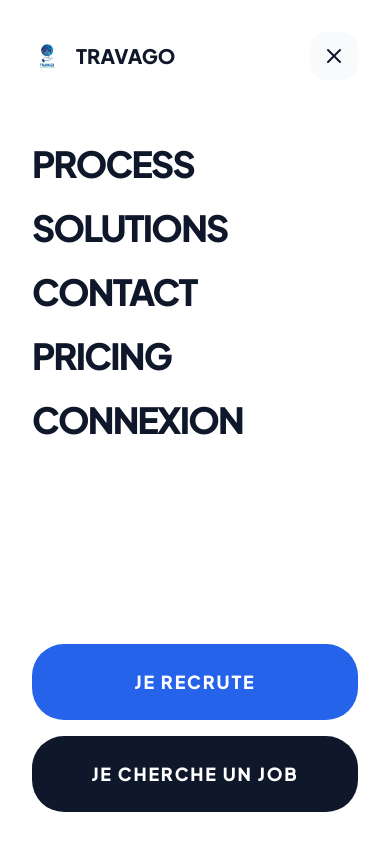
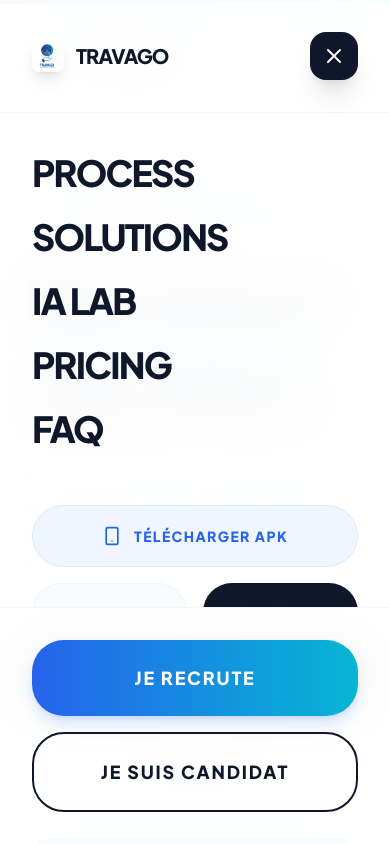
Before and after one commit to Jul2408/travago, a Next.js app in the folder frontend/: page / in a window 390 px wide. Both pictures are taken after a click on the button 341 px from the left and 64 px from the top of the page. Shown: the top 844 px of the page. Built offline with nearby package versions, Linux system fonts and the light colour scheme.

Commit message:
Add APK download button and overhaul mobile menu for better UX and visibility

```diff
--- a/frontend/app/globals.css
+++ b/frontend/app/globals.css
@@ -7,11 +7,17 @@
   --foreground: #0f172a;
 }
 
-@media (prefers-color-scheme: dark) {
-  :root {
-    --background: #0a0a0a;
-    --foreground: #f8fafc;
-  }
+/* Force light colors for form elements to avoid white-on-white in automatic dark mode */
+input,
+textarea,
+select,
+button {
+  color: #0f172a;
+}
+
+input::placeholder,
+textarea::placeholder {
+  color: #94a3b8;
 }
 
 * {
--- a/frontend/app/page.tsx
+++ b/frontend/app/page.tsx
@@ -93,6 +93,10 @@ export default function Home() {
               <Link key={item} href={`#${item.toLowerCase().replace(' ', '')}`} className="text-[10px] font-black uppercase tracking-widest text-slate-500 hover:text-blue-600 transition-colors">{item}</Link>
             ))}
             <div className="h-4 w-px bg-slate-200"></div>
+            <Link href="/travago.apk" download className="flex items-center space-x-2 bg-blue-50 text-blue-600 px-4 py-2 rounded-xl text-[10px] font-black uppercase tracking-widest hover:bg-blue-600 hover:text-white transition-all">
+              <Smartphone size={14} />
+              <span>Télécharger APK</span>
+            </Link>
             <Link href="/login" className="text-[10px] font-black uppercase tracking-widest text-slate-900 hover:text-blue-600 transition-colors">Connexion</Link>
             <Link href="/register" className="bg-slate-900 text-white px-8 py-3.5 rounded-2xl text-[10px] font-black uppercase tracking-widest hover:bg-blue-600 hover:shadow-2xl transition-all">S'inscrire</Link>
           </div>
@@ -106,24 +110,96 @@ export default function Home() {
       {/* Mobile Menu */}
       <AnimatePresence>
         {mobileMenuOpen && (
-          <motion.div initial={{ opacity: 0, x: '100%' }} animate={{ opacity: 1, x: 0 }} exit={{ opacity: 0, x: '100%' }} transition={{ type: "spring", damping: 25 }} className="fixed inset-0 z-[100] bg-white p-8 flex flex-col">
-            <div className="flex justify-between items-center mb-16">
+          <motion.div
+            initial={{ opacity: 0, x: '100%' }}
+            animate={{ opacity: 1, x: 0 }}
+            exit={{ opacity: 0, x: '100%' }}
+            transition={{ type: "spring", damping: 30, stiffness: 300 }}
+            className="fixed inset-0 z-[100] bg-white/95 backdrop-blur-xl flex flex-col"
+          >
+            {/* Mobile Menu Header */}
+            <div className="p-8 flex justify-between items-center border-b border-slate-100">
               <div className="flex items-center space-x-3">
-                <Image src="/logo.jpeg" alt="Logo" width={32} height={32} className="rounded-xl" />
-                <span className="text-xl font-black">TRAVAGO</span>
+                <div className="relative w-8 h-8 rounded-lg overflow-hidden shadow-lg">
+                  <Image src="/logo.jpeg" alt="Logo" fill className="object-cover" />
+                </div>
+                <span className="text-xl font-black tracking-tighter text-slate-900">TRAVAGO</span>
               </div>
-              <button onClick={() => setMobileMenuOpen(false)} className="p-3 bg-slate-50 rounded-2xl"><X size={24} /></button>
+              <button
+                onClick={() => setMobileMenuOpen(false)}
+                className="p-3 bg-slate-900 text-white rounded-2xl shadow-xl active:scale-90 transition-transform"
+              >
+                <X size={24} />
+              </button>
             </div>
-            <div className="space-y-6">
-              {['Process', 'Solutions', 'Contact', 'Pricing', 'Connexion'].map((label) => (
-                <Link key={label} href={label === 'Connexion' ? '/login' : `#${label.toLowerCase()}`} className="block text-4xl font-black text-slate-900 uppercase tracking-tighter hover:text-blue-600 transition-colors" onClick={() => setMobileMenuOpen(false)}>
-                  {label}
+
+            {/* Mobile Menu Content */}
+            <div className="flex-1 overflow-y-auto p-8">
+              <div className="space-y-2 mb-12">
+                {['Process', 'Solutions', 'IA Lab', 'Pricing', 'FAQ'].map((label, idx) => (
+                  <motion.div
+                    key={label}
+                    initial={{ opacity: 0, y: 20 }}
+                    animate={{ opacity: 1, y: 0 }}
+                    transition={{ delay: 0.1 + idx * 0.05 }}
+                  >
+                    <Link
+                      href={`#${label.toLowerCase().replace(' ', '')}`}
+                      className="block text-4xl font-black text-slate-900 uppercase tracking-tighter hover:text-blue-600 transition-colors py-2"
+                      onClick={() => setMobileMenuOpen(false)}
+                    >
+                      {label}
+                    </Link>
+                  </motion.div>
+                ))}
+              </div>
+
+              <div className="space-y-4">
+                <Link
+                  href="/travago.apk"
+                  download
+                  className="flex items-center justify-center space-x-3 w-full bg-blue-50 text-blue-600 py-5 rounded-[2rem] text-sm font-black uppercase tracking-widest border border-blue-100 active:scale-95 transition-all"
+                  onClick={() => setMobileMenuOpen(false)}
+                >
+                  <Smartphone size={20} />
+                  <span>Télécharger APK</span>
                 </Link>
-              ))}
+
+                <div className="grid grid-cols-2 gap-4">
+                  <Link
+                    href="/login"
+                    className="flex items-center justify-center bg-slate-50 text-slate-900 py-5 rounded-[2rem] text-xs font-black uppercase tracking-widest border border-slate-100 active:scale-95 transition-all"
+                    onClick={() => setMobileMenuOpen(false)}
+                  >
+                    Connexion
+                  </Link>
+                  <Link
+                    href="/register"
+                    className="flex items-center justify-center bg-slate-900 text-white py-5 rounded-[2rem] text-xs font-black uppercase tracking-widest shadow-xl active:scale-95 transition-all"
+                    onClick={() => setMobileMenuOpen(false)}
+                  >
+                    S'inscrire
+                  </Link>
+                </div>
+              </div>
             </div>
-            <div className="mt-auto space-y-4">
-              <Link href="/register/entreprise" className="block text-center bg-blue-600 text-white py-6 rounded-[2rem] text-lg font-black uppercase tracking-widest" onClick={() => setMobileMenuOpen(false)}>Je Recrute</Link>
-              <Link href="/register/candidat" className="block text-center bg-slate-900 text-white py-6 rounded-[2rem] text-lg font-black uppercase tracking-widest" onClick={() => setMobileMenuOpen(false)}>Je Cherche un Job</Link>
+
+            {/* Mobile Menu Footer */}
+            <div className="p-8 border-t border-slate-100 space-y-4">
+              <Link
+                href="/register/entreprise"
+                className="block text-center bg-gradient-to-r from-blue-600 to-cyan-500 text-white py-6 rounded-[2rem] text-lg font-black uppercase tracking-widest shadow-lg shadow-blue-500/20"
+                onClick={() => setMobileMenuOpen(false)}
+              >
+                Je Recrute
+              </Link>
+              <Link
+                href="/register/candidat"
+                className="block text-center border-2 border-slate-900 text-slate-900 py-6 rounded-[2rem] text-lg font-black uppercase tracking-widest"
+                onClick={() => setMobileMenuOpen(false)}
+              >
+                Je suis candidat
+              </Link>
             </div>
           </motion.div>
         )}
@@ -144,13 +220,21 @@ export default function Home() {
             <motion.p initial={{ opacity: 0 }} animate={{ opacity: 1 }} transition={{ delay: 0.3 }} className="text-lg sm:text-2xl text-slate-500 mb-16 max-w-xl font-medium leading-relaxed italic">
               Travago fusionne l'expertise RH et l'IA pour identifier, certifier et matcher les meilleurs profils avec vos besoins stratégiques.
             </motion.p>
-            <div className="flex flex-col sm:flex-row gap-6">
+            <div className="flex flex-col sm:flex-row gap-6 mb-8">
               <Link href="/register/entreprise" className="px-12 py-5 bg-slate-900 text-white rounded-[2rem] font-black text-lg uppercase tracking-widest hover:bg-blue-600 shadow-2xl transition-all flex items-center justify-center group">
                 Recruter <ArrowRight className="ml-3 group-hover:translate-x-2 transition-transform" />
               </Link>
               <Link href="/register/candidat" className="px-12 py-5 bg-white text-slate-900 border-2 border-slate-100 rounded-[2rem] font-black text-lg uppercase tracking-widest hover:border-blue-600 transition-all flex items-center justify-center">
                 Je postule
               </Link>
+            </div>
+            {/* Added APK download button in Hero for mobile accessibility */}
+            <div className="lg:hidden">
+              <Link href="/travago.apk" download className="flex items-center justify-center space-x-3 w-full bg-blue-600 text-white py-6 rounded-[2rem] text-lg font-black uppercase tracking-widest shadow-xl shadow-blue-500/20 active:scale-95 transition-all">
+                <Smartphone size={24} />
+                <span>Télécharger l'APK</span>
+              </Link>
+              <p className="text-center text-[10px] text-gray-400 mt-2 italic font-medium uppercase tracking-[0.2em]">Disponible pour Android - Version 1.0.2</p>
             </div>
           </div>
           <motion.div initial={{ opacity: 0, scale: 0.8 }} animate={{ opacity: 1, scale: 1 }} transition={{ delay: 0.5 }} className="relative hidden lg:block">
```
